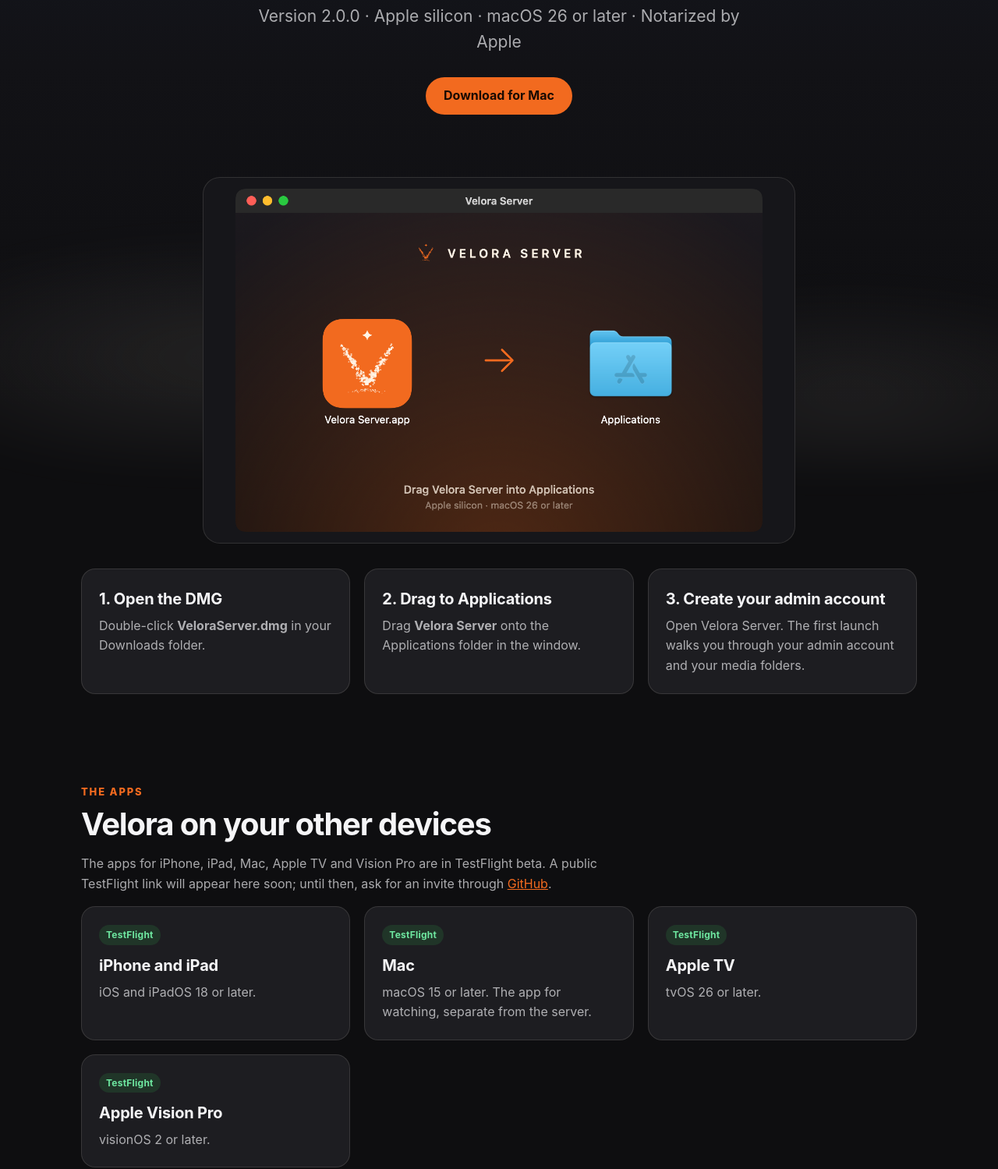
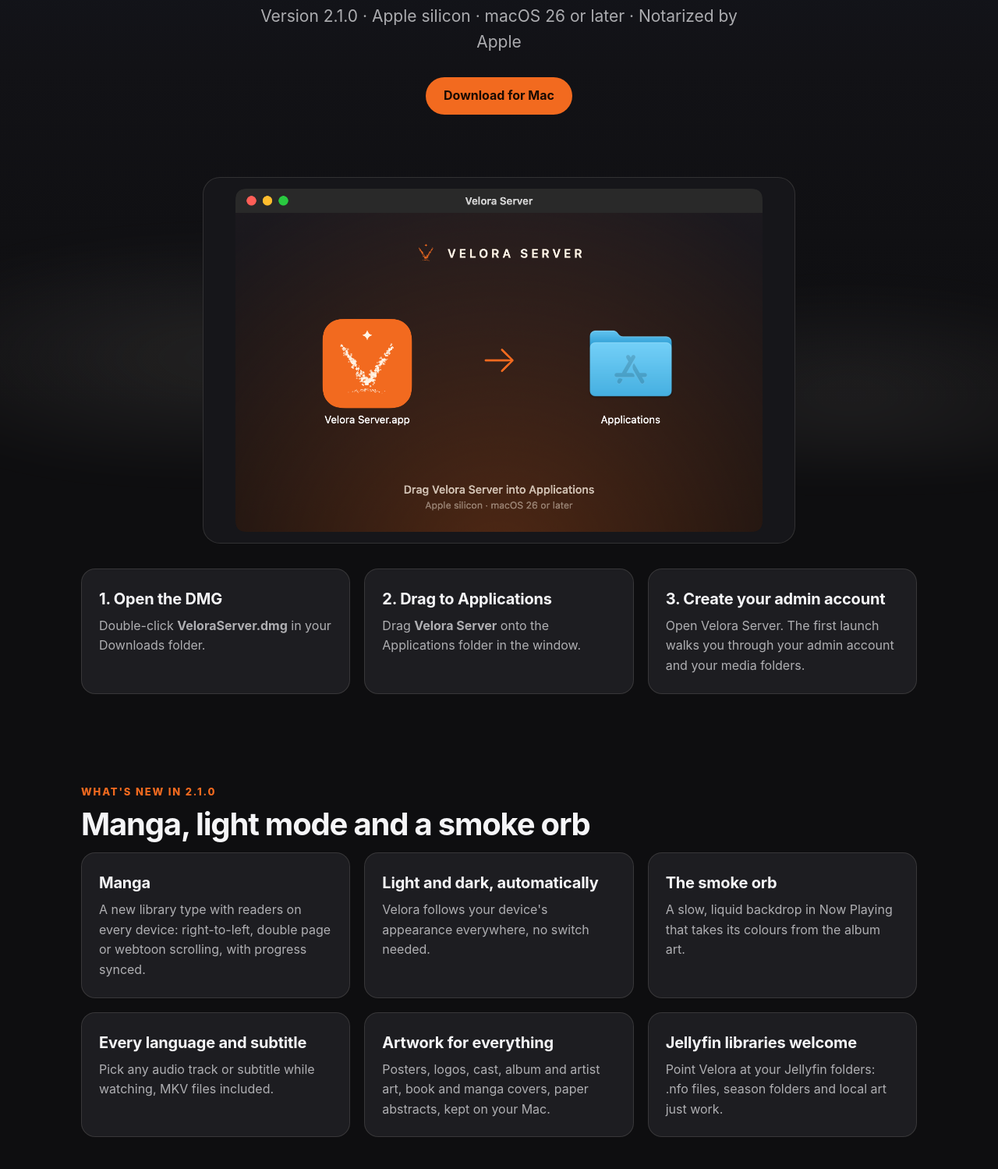
Before and after one commit to Goekdeniz-Guelmez/goekdeniz-guelmez.github.io, a website: page velora-app/download.html in a window 1280 px wide. Shown: the part 277-1776 px from the top of the page at 78% size. Drawn offline with Linux system fonts and the light colour scheme.

Commit message:
Velora 2.1.0

```diff
--- a/velora-app/download.html
+++ b/velora-app/download.html
@@ -22,8 +22,8 @@
 <div class="wrap hero" style="padding-bottom:24px">
   <span class="eyebrow">Download</span>
   <h1>Velora Server for Mac</h1>
-  <p class="lede">Version 2.0.0 · Apple silicon · macOS 26 or later · Notarized by Apple</p>
-  <div class="cta"><a class="btn btn-primary" href="https://github.com/Goekdeniz-Guelmez/goekdeniz-guelmez.github.io/releases/download/velora-v2.0.0/VeloraServer.dmg">Download for Mac</a></div>
+  <p class="lede">Version 2.1.0 · Apple silicon · macOS 26 or later · Notarized by Apple</p>
+  <div class="cta"><a class="btn btn-primary" href="https://github.com/Goekdeniz-Guelmez/goekdeniz-guelmez.github.io/releases/download/velora-v2.1.0/VeloraServer.dmg">Download for Mac</a></div>
 </div>
 <section><div class="wrap">
   <figure class="shot" style="max-width:760px;margin:0 auto"><img src="assets/screens/dmg-installer.png" alt="The Velora Server installer window, showing the Velora Server app, an arrow, and the Applications folder"></figure>
@@ -31,6 +31,17 @@
     <div class="card"><h3>1. Open the DMG</h3><p>Double-click <strong>VeloraServer.dmg</strong> in your Downloads folder.</p></div>
     <div class="card"><h3>2. Drag to Applications</h3><p>Drag <strong>Velora Server</strong> onto the Applications folder in the window.</p></div>
     <div class="card"><h3>3. Create your admin account</h3><p>Open Velora Server. The first launch walks you through your admin account and your media folders.</p></div>
+  </div>
+</div></section>
+<section><div class="wrap">
+  <span class="eyebrow">What's new in 2.1.0</span><h2>Manga, light mode and a smoke orb</h2>
+  <div class="grid">
+    <div class="card"><h3>Manga</h3><p>A new library type with readers on every device: right-to-left, double page or webtoon scrolling, with progress synced.</p></div>
+    <div class="card"><h3>Light and dark, automatically</h3><p>Velora follows your device's appearance everywhere, no switch needed.</p></div>
+    <div class="card"><h3>The smoke orb</h3><p>A slow, liquid backdrop in Now Playing that takes its colours from the album art.</p></div>
+    <div class="card"><h3>Every language and subtitle</h3><p>Pick any audio track or subtitle while watching, MKV files included.</p></div>
+    <div class="card"><h3>Artwork for everything</h3><p>Posters, logos, cast, album and artist art, book and manga covers, paper abstracts, kept on your Mac.</p></div>
+    <div class="card"><h3>Jellyfin libraries welcome</h3><p>Point Velora at your Jellyfin folders: .nfo files, season folders and local art just work.</p></div>
   </div>
 </div></section>
 <section><div class="wrap">
```
Also changed, not shown: velora-app/docs/index.html (+1 -1 lines), velora-app/index.html (+3 -2 lines), velora-app/investors.html (+1 -1 lines), velora-app/why.html (+1 -1 lines).
